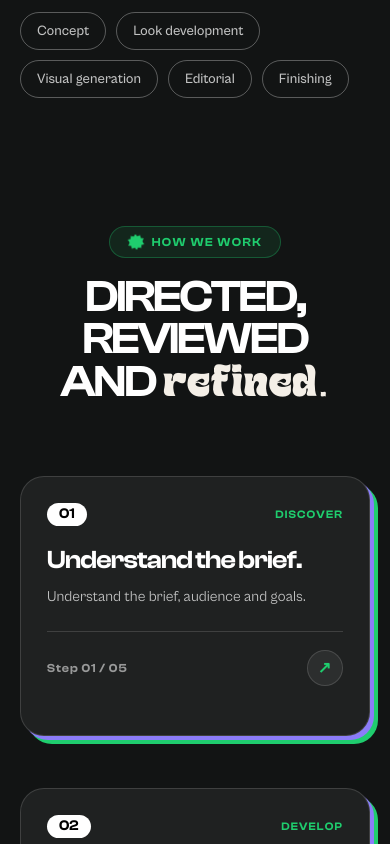
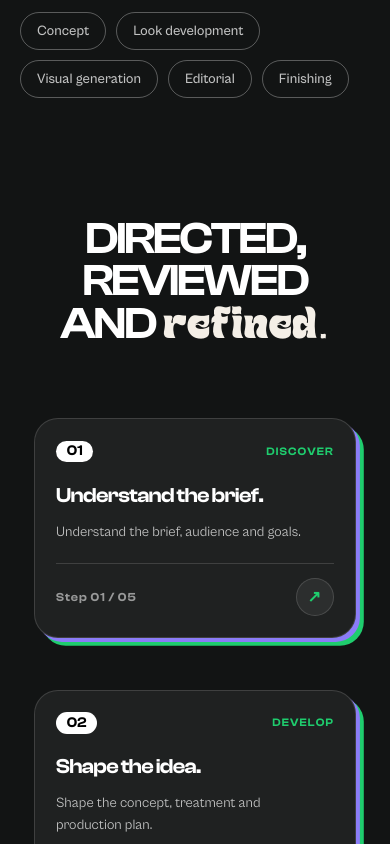
Before and after one commit to Rabiaan/Manifold_Redesign, a website: page web design/ai.html in a window 390 px wide. Shown: the part 1480-2324 px from the top of the page. Drawn offline with Linux system fonts and the light colour scheme.

Commit message:
Remove process kicker and make scattered layout fully responsive

```diff
--- a/web design/ai.html
+++ b/web design/ai.html
@@ -204,7 +204,6 @@
   </div>
   <section class="ps-section" aria-label="Project phases">
     <header class="ps-head">
-      <p class="ps-kicker label"><span class="ps-star" aria-hidden="true"></span>How we work</p>
       <h2>Directed, reviewed and <span class="ps-script">refined.</span></h2>
     </header>
     <div class="ps-canvas">
--- a/web design/process-scatter.css
+++ b/web design/process-scatter.css
@@ -3,49 +3,23 @@
   --ps-lavender: var(--lavender, #8b7cf8);
   --ps-lime: var(--lime, var(--citron, #ccea2c));
   position: relative;
-  padding-inline: var(--m, clamp(20px, 4vw, 64px));
-  padding-block: clamp(96px, 10vw, 150px) clamp(120px, 12vw, 180px);
+  padding-inline: 4%;
+  padding-block: clamp(5rem, 9vw, 10rem) clamp(6rem, 11vw, 12rem);
   background: var(--noir);
   color: #fff;
 }
 
 .service-section > .ps-section {
-  margin-block-start: clamp(40px, 6vw, 88px);
-  padding-block-start: clamp(88px, 9vw, 132px);
+  margin-block-start: clamp(2.5rem, 5vw, 5rem);
+  padding-block-start: clamp(5rem, 8vw, 9rem);
 }
 
 .ps-head {
   display: grid;
   justify-items: center;
-  gap: 18px;
-  width: min(100%, 1400px);
-  margin: 0 auto clamp(48px, 6vw, 76px);
+  width: 100%;
+  margin: 0 auto clamp(3rem, 5vw, 5rem);
   text-align: center;
-}
-
-.ps-kicker {
-  display: inline-flex;
-  align-items: center;
-  gap: 8px;
-  margin: 0;
-  padding: 7px 18px;
-  border: 1px solid color-mix(in srgb, var(--ps-green) 30%, transparent);
-  border-radius: 999px;
-  background: color-mix(in srgb, var(--ps-green) 10%, transparent);
-  color: var(--ps-green);
-  font: 700 .75rem/1 var(--f-label, sans-serif);
-  letter-spacing: .12em;
-  text-transform: uppercase;
-}
-
-.ps-star {
-  display: inline-block;
-  width: 16px;
-  height: 16px;
-  margin-left: 0;
-  background: var(--ps-green);
-  clip-path: polygon(50% 0, 61% 15%, 79% 9%, 82% 28%, 100% 32%, 90% 50%, 100% 68%, 82% 72%, 79% 91%, 61% 85%, 50% 100%, 39% 85%, 21% 91%, 18% 72%, 0 68%, 10% 50%, 0 32%, 18% 28%, 21% 9%, 39% 15%);
-  animation: ps-star-spin 14s linear infinite;
 }
 
 .ps-head h2 {
@@ -72,8 +46,8 @@
 
 .ps-canvas {
   position: relative;
-  width: min(100%, 1400px);
-  height: 2200px;
+  width: 100%;
+  height: max(200vh, 140rem);
   margin-inline: auto;
 }
 
@@ -90,7 +64,7 @@
   fill: none;
   stroke-linecap: round;
   stroke-linejoin: round;
-  stroke-width: 14px;
+  stroke-width: .9vw;
 }
 
 .ps-track-ghost {
@@ -101,16 +75,12 @@
   stroke: url(#ps-gradient);
   stroke-dasharray: 1;
   stroke-dashoffset: 1;
-  filter: drop-shadow(0 0 16px color-mix(in srgb, var(--ps-green) 40%, transparent));
+  filter: drop-shadow(0 0 1vw color-mix(in srgb, var(--ps-green) 40%, transparent));
 }
 
 .ps-stop-1 { stop-color: var(--ps-green); }
 .ps-stop-2 { stop-color: var(--ps-lavender); }
 .ps-stop-3 { stop-color: var(--ps-lime); }
-
-@keyframes ps-star-spin {
-  to { transform: rotate(360deg); }
-}
 
 .ps-steps {
   margin: 0;
@@ -121,13 +91,13 @@
 .ps-card {
   position: absolute;
   z-index: 2;
-  width: min(360px, 100%);
-  min-height: 260px;
-  padding: 26px;
-  border: 1px solid var(--line, rgb(255 255 255 / 14%));
-  border-radius: 24px;
+  width: 27%;
+  min-height: 12%;
+  padding: 2%;
+  border: thin solid var(--line, rgb(255 255 255 / 14%));
+  border-radius: 1.5rem;
   background: var(--ink-2, #141414);
-  box-shadow: 6px 6px 0 var(--ps-lavender), 12px 12px 0 var(--ps-green);
+  box-shadow: .45vw .45vw 0 var(--ps-lavender), .9vw .9vw 0 var(--ps-green);
   transform: rotate(var(--ps-rotate, 0deg));
   transition: transform .3s cubic-bezier(.34, 1.56, .64, 1), box-shadow .3s ease;
 }
@@ -142,13 +112,13 @@
   display: flex;
   align-items: center;
   justify-content: space-between;
-  gap: 12px;
-  margin-bottom: 20px;
+  gap: .8em;
+  margin-bottom: 1.25em;
 }
 
 .ps-card__num {
-  padding: 4px 12px;
-  border-radius: 999px;
+  padding: .25em .75em;
+  border-radius: 999em;
   background: #fff;
   color: #000;
   font: 800 .9rem/1 var(--f-label, sans-serif);
@@ -162,9 +132,9 @@
 }
 
 .ps-card h3 {
-  margin: 0 0 12px;
+  margin: 0 0 .75em;
   font-family: var(--f-label, sans-serif);
-  font-size: 1.6rem;
+  font-size: clamp(1.3rem, 2vw, 1.9rem);
   font-weight: 600;
   line-height: 1.1;
   letter-spacing: -.03em;
@@ -172,9 +142,9 @@
 
 .ps-card p {
   max-width: 34ch;
-  margin: 0 0 22px;
+  margin: 0 0 1.4em;
   color: var(--txt-2, rgb(255 255 255 / 74%));
-  font-size: .925rem;
+  font-size: clamp(.875rem, 1.1vw, 1.05rem);
   line-height: 1.55;
 }
 
@@ -182,8 +152,8 @@
   display: flex;
   align-items: center;
   justify-content: space-between;
-  padding-top: 18px;
-  border-top: 1px solid var(--line, rgb(255 255 255 / 10%));
+  padding-top: 1.1em;
+  border-top: thin solid var(--line, rgb(255 255 255 / 10%));
   color: var(--txt-3, rgb(255 255 255 / 54%));
   font: 600 .75rem/1 var(--f-label, sans-serif);
   letter-spacing: .08em;
@@ -191,10 +161,10 @@
 
 .ps-card__arrow {
   display: grid;
-  width: 36px;
-  height: 36px;
+  width: 2.4em;
+  height: 2.4em;
   place-items: center;
-  border: 1px solid var(--line, rgb(255 255 255 / 14%));
+  border: thin solid var(--line, rgb(255 255 255 / 14%));
   border-radius: 50%;
   background: rgb(255 255 255 / 6%);
   color: var(--ps-green);
@@ -205,8 +175,8 @@
 
 @media (hover: hover) and (prefers-reduced-motion: no-preference) {
   .ps-card:hover {
-    transform: translateY(-8px) scale(1.03) rotate(var(--ps-rotate, 0deg));
-    box-shadow: 10px 10px 0 var(--ps-lime), 18px 18px 0 var(--ps-green);
+    transform: translateY(-.5em) scale(1.03) rotate(var(--ps-rotate, 0deg));
+    box-shadow: .7vw .7vw 0 var(--ps-lime), 1.25vw 1.25vw 0 var(--ps-green);
   }
 
   .ps-card:hover .ps-card__arrow {
@@ -216,10 +186,10 @@
   }
 }
 
-@media (max-width: 900px) {
+@media (max-width: 56.25em) {
   .ps-canvas {
     height: auto;
-    padding-top: 24px;
+    padding-top: 1.5rem;
   }
 
   .ps-track {
@@ -229,22 +199,21 @@
   .ps-steps {
     display: flex;
     flex-direction: column;
-    gap: 52px;
+    gap: 3.2rem;
   }
 
   .ps-card {
     position: relative;
     inset: auto;
-    width: 100%;
-    max-width: 520px;
+    width: 90%;
+    padding: 6%;
     margin-inline: auto;
-    box-shadow: 4px 4px 0 var(--ps-lavender), 8px 8px 0 var(--ps-green);
+    box-shadow: 1vw 1vw 0 var(--ps-lavender), 2vw 2vw 0 var(--ps-green);
     transform: none;
   }
 }
 
 @media (prefers-reduced-motion: reduce) {
-  .ps-star { animation: none; }
   .ps-track-active { stroke-dashoffset: 0; }
   .ps-card, .ps-card__arrow { transition: none; }
 }
```
Also changed, not shown: web design/content.html (+0 -1 lines), web design/craft.html (+0 -1 lines), web design/creative.html (+0 -1 lines), web design/film.html (+0 -1 lines).
